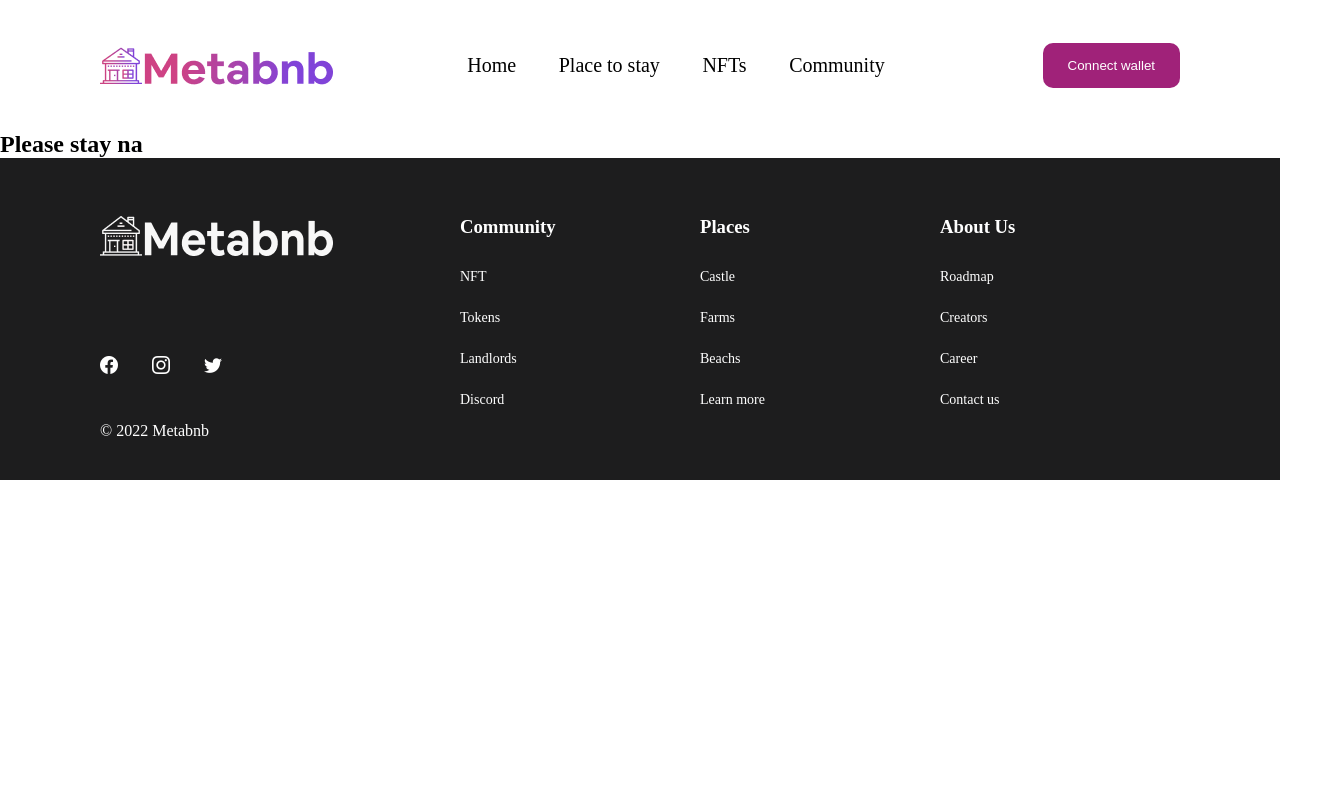
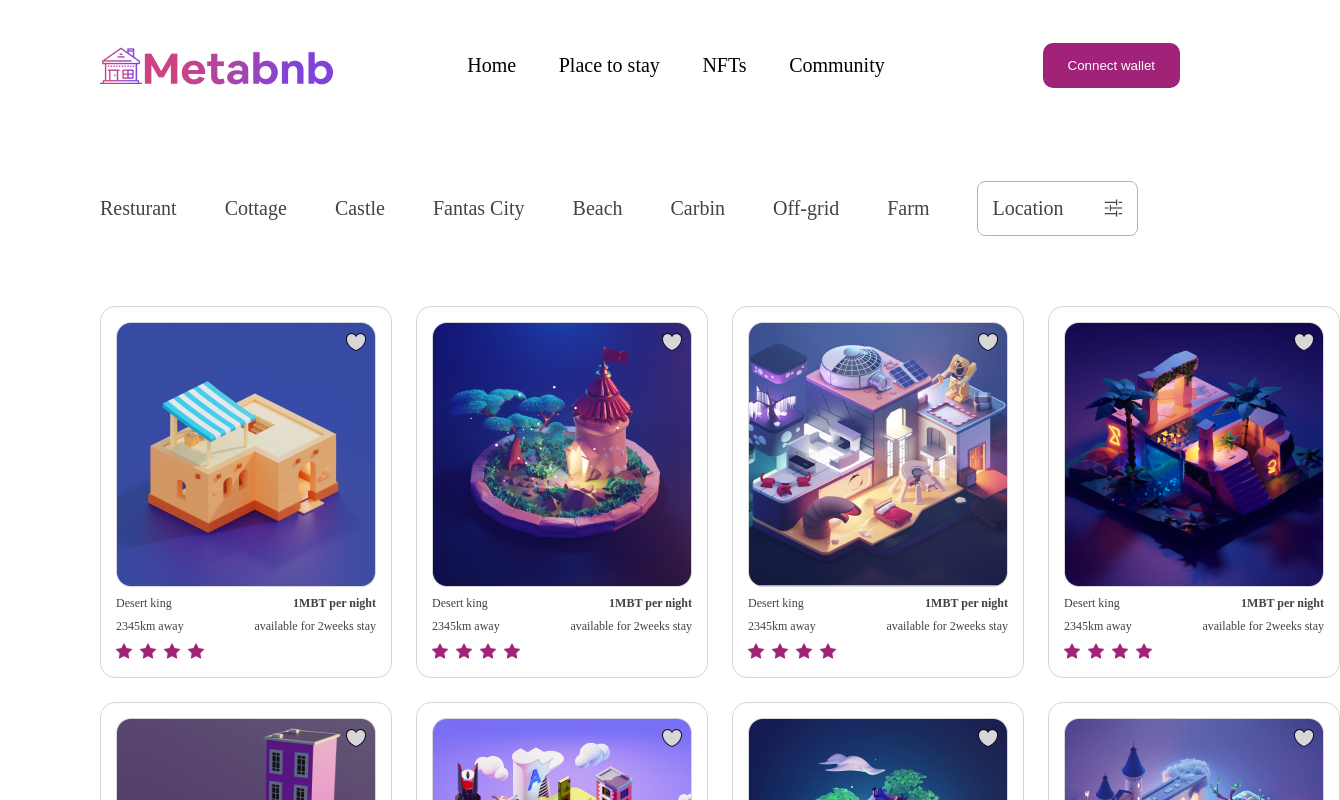
Before and after one commit to danthecm/hng_stage_3, a React (Create React App) app: page /place2stay in a window 1280 px wide. Shown: the top 800 px of the page, 1340 px wide, since content can reach past the window. Built offline with nearby package versions, Linux system fonts and the light colour scheme; a web font is replaced by a local one.

Commit message:
feat&refactor: added the place2stay page and refactored the cards in the main into  common Cards.js

```diff
--- /dev/null
+++ b/src/common/Cards.js
@@ -0,0 +1,15 @@
+const Cards = (props) => {
+    const cards = {
+            display: "grid",
+            gridTemplateColumns: "1fr 1fr 1fr 1fr",
+            padding:" 20px 100px 70px 100px",
+            gap: "24px",
+    }
+    return (
+        <ul style={cards}>
+            {props.children}
+        </ul>
+    )
+
+}
+export default Cards;
--- a/src/components/Main/Main.js
+++ b/src/components/Main/Main.js
@@ -14,6 +14,7 @@ import house_8 from "../../images/houses/house_8.png";
 import metabnb_img from "../../images/metabnb_img.png";
 
 import Card from "../../common/Card";
+import Cards from "../../common/Cards";
 
 const Main = () => {
   return (
@@ -27,16 +28,16 @@ const Main = () => {
         <h2 className={classes.cards__title}>
           Inspiration for your next adventure
         </h2>
-        <ul className={classes.cards}>
-          <Card src={house_1} className={classes.card} alt="Desert House" />
-          <Card src={house_2} className={classes.card} alt="Desert House" />
-          <Card src={house_3} className={classes.card} alt="Desert House" />
-          <Card src={house_4} className={classes.card} alt="Desert House" />
-          <Card src={house_5} className={classes.card} alt="Desert House" />
-          <Card src={house_6} className={classes.card} alt="Desert House" />
-          <Card src={house_7} className={classes.card} alt="Desert House" />
-          <Card src={house_8} className={classes.card} alt="Desert House" />
-        </ul>
+        <Cards>
+          <Card src={house_1} alt="Desert House" />
+          <Card src={house_2} alt="Desert House" />
+          <Card src={house_3} alt="Desert House" />
+          <Card src={house_4} alt="Desert House" />
+          <Card src={house_5} alt="Desert House" />
+          <Card src={house_6} alt="Desert House" />
+          <Card src={house_7} alt="Desert House" />
+          <Card src={house_8} alt="Desert House" />
+        </Cards>
       </article>
       <article className={classes.metabnb__nfts}>
         <div className={classes.metabnb__main}>
--- a/src/components/Main/Main.module.css
+++ b/src/components/Main/Main.module.css
@@ -20,13 +20,6 @@
   line-height: 60px;
   color: #000000;
   text-align: center;
-}
-
-.cards {
-  display: grid;
-  grid-template-columns: 1fr 1fr 1fr 1fr;
-  padding: 20px 100px;
-  gap: 24px;
 }
 
 /* METABNB ARTICLE */
--- a/src/pages/Place2Stay/Place2Stay.js
+++ b/src/pages/Place2Stay/Place2Stay.js
@@ -1,8 +1,64 @@
+import classes from "./Place2Stay.module.css";
+import Card from "../../common/Card";
+
+import house_1 from "../../images/houses/house_1.png";
+import house_2 from "../../images/houses/house_2.png";
+import house_3 from "../../images/houses/house_3.png";
+import house_4 from "../../images/houses/house_4.png";
+import house_5 from "../../images/houses/house_5.png";
+import house_6 from "../../images/houses/house_6.png";
+import house_7 from "../../images/houses/house_7.png";
+import house_8 from "../../images/houses/house_8.png";
+import house_9 from "../../images/houses/house_9.png";
+import house_10 from "../../images/houses/house_10.png";
+import house_11 from "../../images/houses/house_11.png";
+import house_12 from "../../images/houses/house_12.png";
+import house_13 from "../../images/houses/house_13.png";
+import house_14 from "../../images/houses/house_14.png";
+import house_15 from "../../images/houses/house_15.png";
+import house_16 from "../../images/houses/house_16.png";
+import Cards from "../../common/Cards";
+
 const Place2Stay = () => {
-    return(
-        <div>
-            <h2>Please stay na</h2>
-        </div>
-    )
-}
+  return (
+    <>
+      <nav aria-label="secondary">
+        <ul className={classes.nav__list}>
+          <li className={classes.nav__item}>Resturant</li>
+          <li className={classes.nav__item}>Cottage</li>
+          <li className={classes.nav__item}>Castle</li>
+          <li className={classes.nav__item}>Fantas City</li>
+          <li className={classes.nav__item}>Beach</li>
+          <li className={classes.nav__item}>Carbin</li>
+          <li className={classes.nav__item}>Off-grid</li>
+          <li className={classes.nav__item}>Farm</li>
+          <li className={classes.nav__item + " " + classes.location}>
+            <p>Location</p>
+            <i class="bi bi-sliders2"></i>
+          </li>
+        </ul>
+      </nav>
+      <main>
+        <Cards>
+          <Card src={house_1} alt="Desert House" />
+          <Card src={house_2} alt="Desert House" />
+          <Card src={house_3} alt="Desert House" />
+          <Card src={house_4} alt="Desert House" />
+          <Card src={house_5} alt="Desert House" />
+          <Card src={house_6} alt="Desert House" />
+          <Card src={house_7} alt="Desert House" />
+          <Card src={house_8} alt="Desert House" />
+          <Card src={house_9} alt="Desert House" />
+          <Card src={house_10} alt="Desert House" />
+          <Card src={house_11} alt="Desert House" />
+          <Card src={house_12} alt="Desert House" />
+          <Card src={house_13} alt="Desert House" />
+          <Card src={house_14} alt="Desert House" />
+          <Card src={house_15} alt="Desert House" />
+          <Card src={house_16} alt="Desert House" />
+        </Cards>
+      </main>
+    </>
+  );
+};
 export default Place2Stay;
--- /dev/null
+++ b/src/pages/Place2Stay/Place2Stay.module.css
@@ -0,0 +1,25 @@
+.nav__list {
+  display: grid;
+  grid-template-columns: auto auto auto auto auto auto auto auto 1.2fr;
+  column-gap: 48px;
+  align-items: center;
+  padding: 50px 100px;
+}
+
+.nav__item {
+  font-weight: 400;
+  font-size: 20px;
+  line-height: 25px;
+  color: #434343;
+}
+
+.location {
+  display: grid;
+  grid-template-columns: auto auto;
+  justify-content: space-between;
+  width: 161px;
+  padding: 14px;
+  background: linear-gradient(124.4deg, #ffffff 10.8%, #ffffff 87.34%);
+  border: 1px solid #b4b4b4;
+  border-radius: 8px;
+}
```
